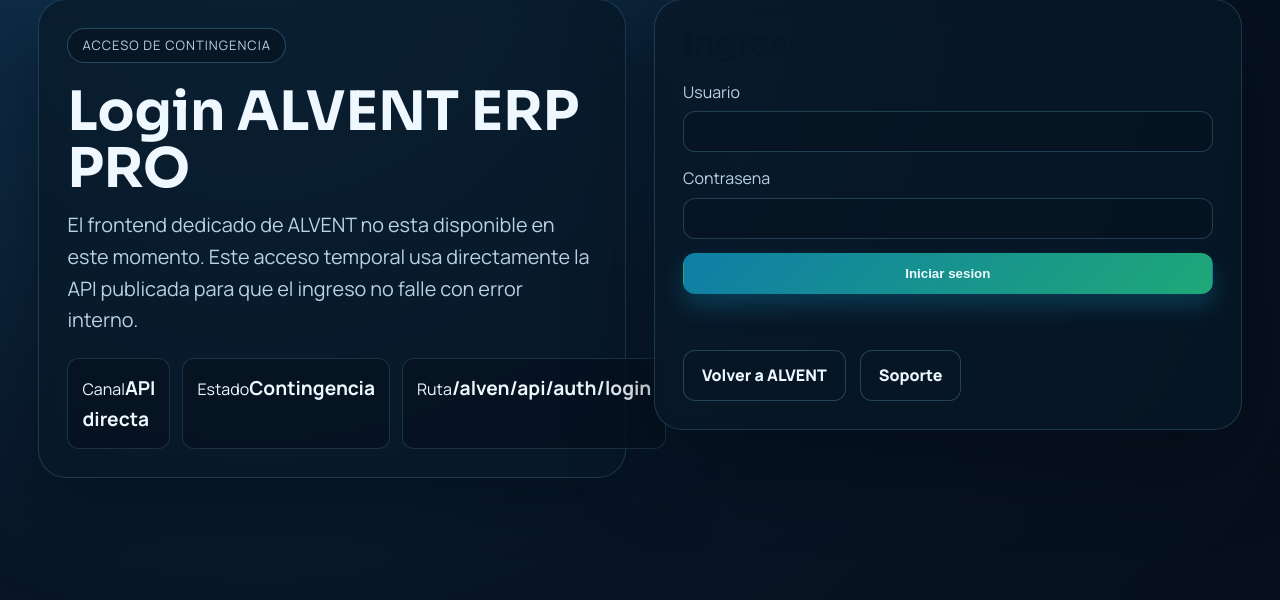
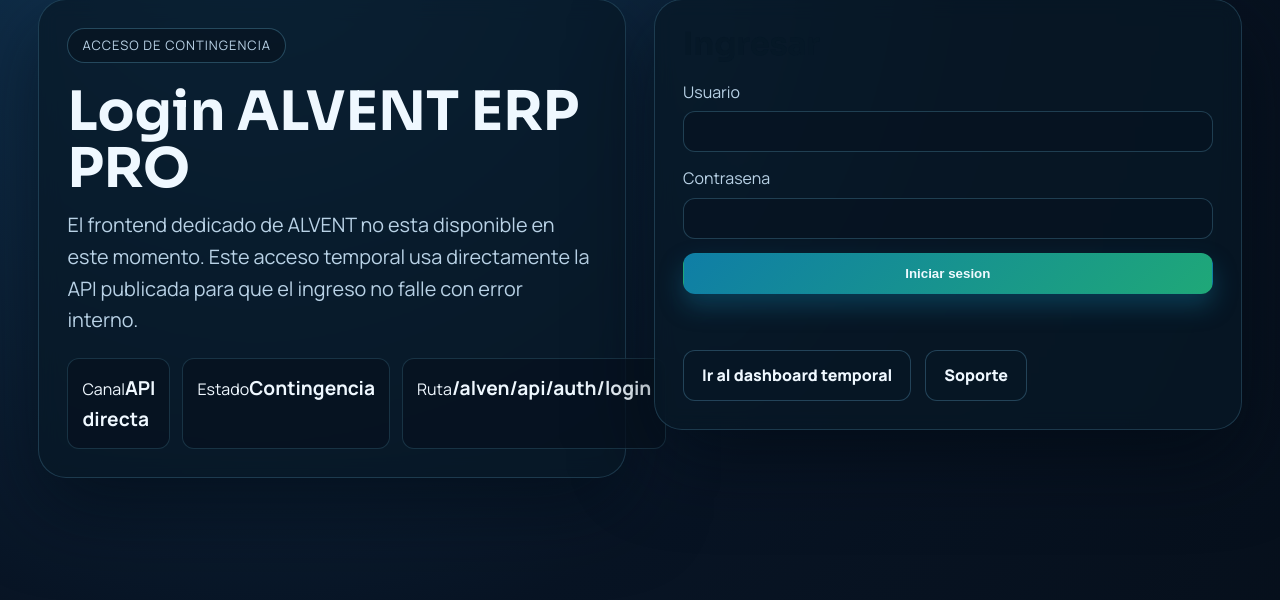
Before and after one commit to palomino083/RENSOF-WEB, a FastAPI app: page /alven/app/login in a window 1280 px wide. Shown: the part 213-813 px from the top of the page. Run offline with FastAPI, Linux system fonts and the light colour scheme; data that the repository does not hold is empty.

Commit message:
fix(alvent-fallback): avoid self-loop links in login/dashboard contingency views

```diff
--- a/templates/alvent_dashboard_fallback.html
+++ b/templates/alvent_dashboard_fallback.html
@@ -20,7 +20,7 @@
         <p id="sessionSummary" class="story-text">Verificando credenciales locales...</p>
         <div class="hero-actions" style="margin-top:18px; display:flex; flex-wrap:wrap; gap:12px;">
           <a href="{{ alvent_login_url }}" class="r-btn r-btn-primary">Reintentar login</a>
-          <a href="{{ alvent_login_url }}" class="r-btn r-btn-ghost">Volver a ALVENT</a>
+          <a href="/alven" class="r-btn r-btn-ghost">Ir a ALVENT en RENSOF</a>
           <button id="logoutBtn" type="button" class="r-btn r-btn-ghost">Cerrar sesion</button>
         </div>
         <p class="story-text" style="margin-top:18px;">Cuando el frontend dedicado vuelva a estar disponible, esta misma ruta abrira el dashboard completo.</p>
--- a/templates/alvent_login_fallback.html
+++ b/templates/alvent_login_fallback.html
@@ -30,7 +30,7 @@
         </form>
         <p id="loginStatus" class="story-text" style="margin-top:14px; min-height:24px;"></p>
         <div class="hero-actions" style="margin-top:18px;">
-          <a href="{{ alvent_login_url }}" class="r-btn r-btn-ghost">Volver a ALVENT</a>
+          <a href="{{ alvent_dashboard_url }}" class="r-btn r-btn-ghost">Ir al dashboard temporal</a>
           <a href="/contacto" class="r-btn r-btn-ghost">Soporte</a>
         </div>
       </article>
```
